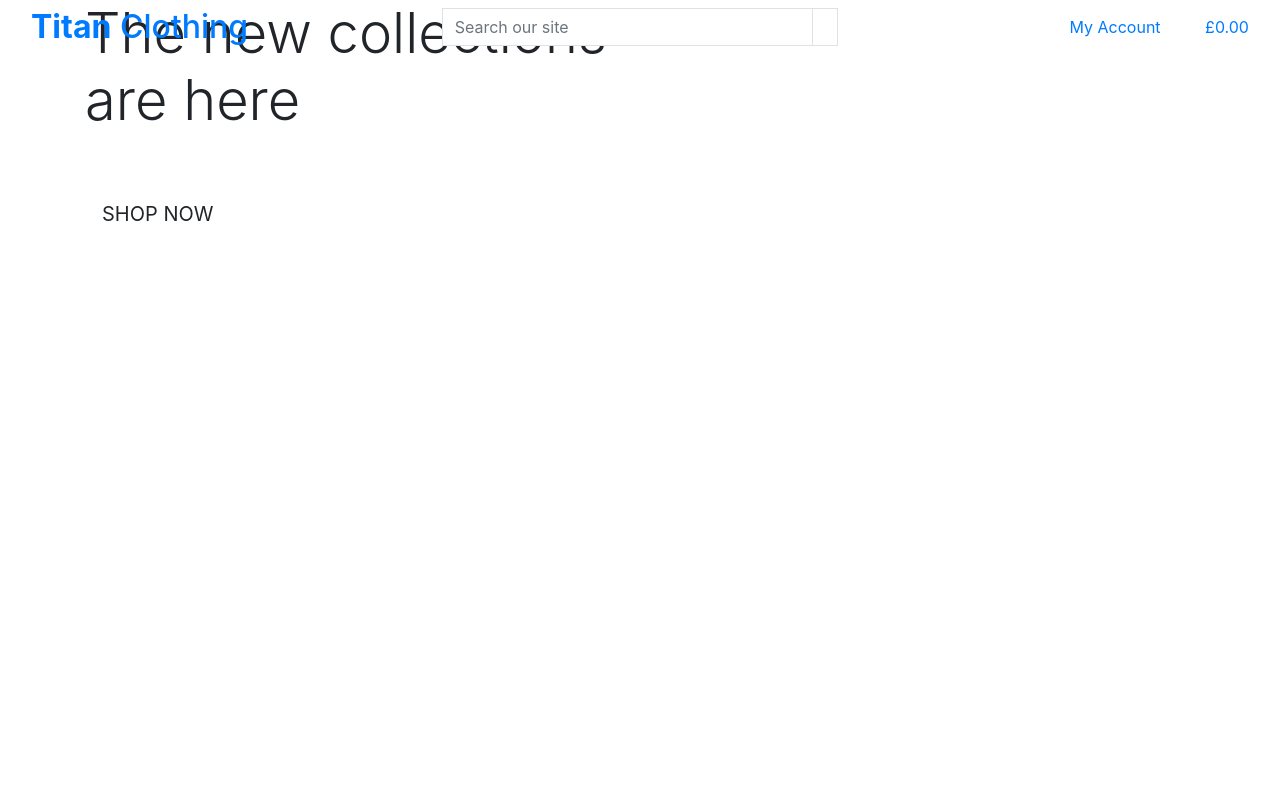
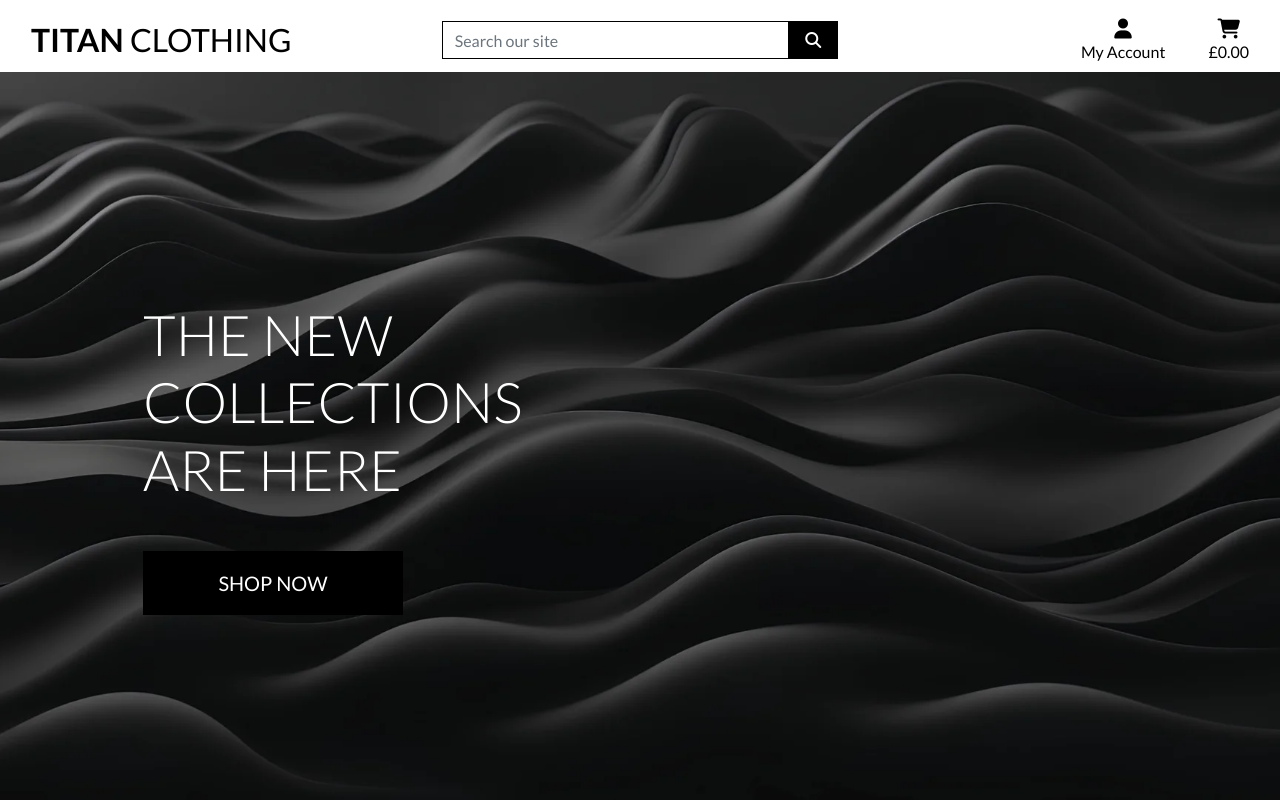
Before and after one commit to EthanPeters96/Titan-Clothing, a Django app: page / in a window 1280 px wide. Run offline with Django 3.2, Linux system fonts and the light colour scheme; some libraries are stand-ins or nearby versions.

Commit message:
Update project configuration and styling with additional technologies and design improvements

```diff
--- a/home/templates/home/index.html
+++ b/home/templates/home/index.html
@@ -13,7 +13,7 @@
 <div class="container h-100">
     <div class="row h-100">
         <div class="col-7 col-md-6 my-auto">
-            <h1 class="display-4 logo-font text-black">
+            <h1 class="display-4 logo-font text-white">
                 The new collections are here
             </h1>
             <div class="my-5">
--- /dev/null
+++ b/static/css/base.css
@@ -0,0 +1,83 @@
+html {
+    height: 100%;
+}
+
+body {
+    background: url("/media/homepage-background.webp") no-repeat center center fixed;
+    background-size: cover;
+    height: calc(100vh - 164px);
+    color: #555;
+    font-family: "Lato", sans-serif;
+}
+
+/* from Bulma */
+.icon {
+    align-items: center;
+    display: inline-flex;
+    justify-content: center;
+    height: 1.5rem;
+    width: 1.5rem;
+}
+
+.logo-font {
+    text-transform: uppercase;
+}
+
+.main-logo-link {
+    width: fit-content;
+}
+
+/* Buttons */
+
+.shop-now-button {
+    background: black;
+    color: white;
+    min-width: 260px;
+}
+
+.btn-black {
+    background: black;
+    color: white;
+}
+
+.shop-now-button:hover,
+.shop-now-button:active,
+.shop-now-button:focus,
+.btn-black:hover,
+.btn-black:active,
+.btn-black:focus {
+    background: #222;
+    color: white;
+}
+
+.text-black {
+    color: #000 !important;
+}
+
+.border-black {
+    border: 1px solid black !important;
+}
+
+/* -------------------------------- Media Queries -------------------------------- */
+
+/* Slightly larger container on xl screens */
+@media (min-width: 1200px) {
+    .container {
+        max-width: 80%;
+    }
+}
+
+/* fixed top navbar only on medium and up */
+@media (min-width: 992px) {
+    .fixed-top-desktop-only {
+        position: fixed;
+        top: 0;
+        right: 0;
+        left: 0;
+        z-index: 1030;
+    }
+
+    .header-container {
+        padding-top: 164px;
+    }
+}
--- a/templates/base.html
+++ b/templates/base.html
@@ -12,16 +12,24 @@
     {% block extra_meta %}
     {% endblock %}
 
-    {% block css %}
+    {% block corecss %}
     <!-- Bootstrap CSS -->
     <link rel="stylesheet" href="https://cdn.jsdelivr.net/npm/bootstrap@4.6.2/dist/css/bootstrap.min.css"
         integrity="sha384-xOolHFLEh07PJGoPkLv1IbcEPTNtaed2xpHsD9ESMhqIYd0nLMwNLD69Npy4HI+N" crossorigin="anonymous">
+    <!-- Google Fonts -->
+    <link rel="preconnect" href="https://fonts.googleapis.com">
+    <link rel="preconnect" href="https://fonts.gstatic.com" crossorigin>
+    <link rel="stylesheet"
+        href="https://fonts.googleapis.com/css2?family=Lato:wght@300;400;700&family=Raleway:wght@400;600;700&display=swap">
+    <link rel="stylesheet" href="{% static 'css/base.css' %}">
     {% endblock %}
 
     {% block extra_css %}
     {% endblock %}
 
     {% block corejs %}
+    <!-- Font Awesome -->
+    <script src="https://kit.fontawesome.com/4d713a62c9.js" crossorigin="anonymous"></script>
     <!-- jQuery, Popper.js, Bootstrap JS -->
     <script src="https://cdn.jsdelivr.net/npm/jquery@3.5.1/dist/jquery.min.js"
         integrity="sha256-9/aliU8dGd2tb6OSsuzixeV4y/faTqgFtohetphbbj0=" crossorigin="anonymous"></script>
@@ -41,7 +49,7 @@
 
 <body>
     <header class="container-fluid fixed-top">
-        <div class="row">
+        <div id="topnav" class="row bg-white pt-lg-2 d-none d-lg-flex">
             <div class="col-12 col-lg-4 my-auto py-1 py-lg-0 text-center text-lg-left">
                 <a href="{% url 'home' %}" class="nav-link main-logo-link">
                     <h2 class="logo-font text-black my-0"><strong>Titan</strong> Clothing</h2>
--- a/titan_clothing/settings.py
+++ b/titan_clothing/settings.py
@@ -147,6 +147,10 @@ USE_TZ = True
 # https://docs.djangoproject.com/en/3.2/howto/static-files/
 
 STATIC_URL = '/static/'
+STATICFILES_DIRS = (os.path.join(BASE_DIR, 'static'),)
+
+MEDIA_URL = '/media/'
+MEDIA_ROOT = os.path.join(BASE_DIR, 'media')
 
 # Default primary key field type
 # https://docs.djangoproject.com/en/3.2/ref/settings/#default-auto-field
--- a/titan_clothing/urls.py
+++ b/titan_clothing/urls.py
@@ -15,9 +15,11 @@ Including another URLconf
 """
 from django.contrib import admin
 from django.urls import path, include
+from django.conf import settings
+from django.conf.urls.static import static
 
 urlpatterns = [
     path('admin/', admin.site.urls),
     path('accounts/', include('allauth.urls')),
     path('', include('home.urls')),
-]
+] + static(settings.MEDIA_URL, document_root=settings.MEDIA_ROOT)
```
Also changed, not shown: README.md, media/atlas-logo.webp (added), media/homepage-background.webp (added), 2 other files.
